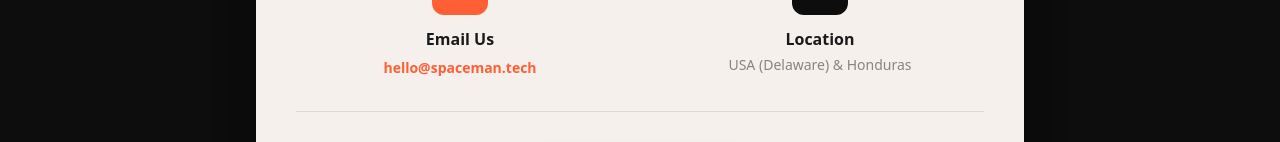
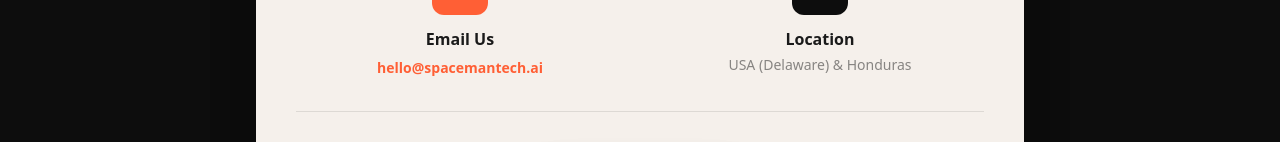
Before and after one commit to ja-roque/spaceman-tech, a Next.js app: page / in a window 1280 px wide. Shown: the part 4756-4898 px from the top of the page. Built offline with nearby package versions, Linux system fonts and the light colour scheme.

Commit message:
Fix email from hello@spaceman.tech to hello@spacemantech.ai

```diff
--- a/src/components/Contact.tsx
+++ b/src/components/Contact.tsx
@@ -20,10 +20,10 @@ export default function Contact() {
               </div>
               <h3 className="mb-1 font-bold text-text-dark">Email Us</h3>
               <a
-                href="mailto:hello@spaceman.tech"
+                href="mailto:hello@spacemantech.ai"
                 className="text-sm text-accent font-bold hover:text-accent-hover transition-colors"
               >
-                hello@spaceman.tech
+                hello@spacemantech.ai
               </a>
             </div>
 
@@ -43,7 +43,7 @@ export default function Contact() {
 
           <div className="mt-8 border-t border-dark/10 pt-8">
             <a
-              href="mailto:hello@spaceman.tech?subject=Project%20Inquiry"
+              href="mailto:hello@spacemantech.ai?subject=Project%20Inquiry"
               className="inline-block rounded-lg bg-accent px-8 py-4 text-base font-bold text-white transition-colors hover:bg-accent-hover paper-shadow"
             >
               Send Us a Message
```
